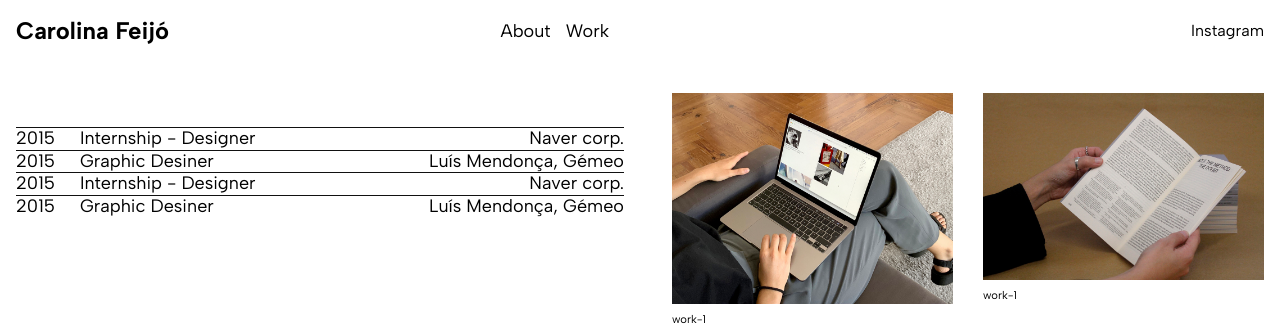
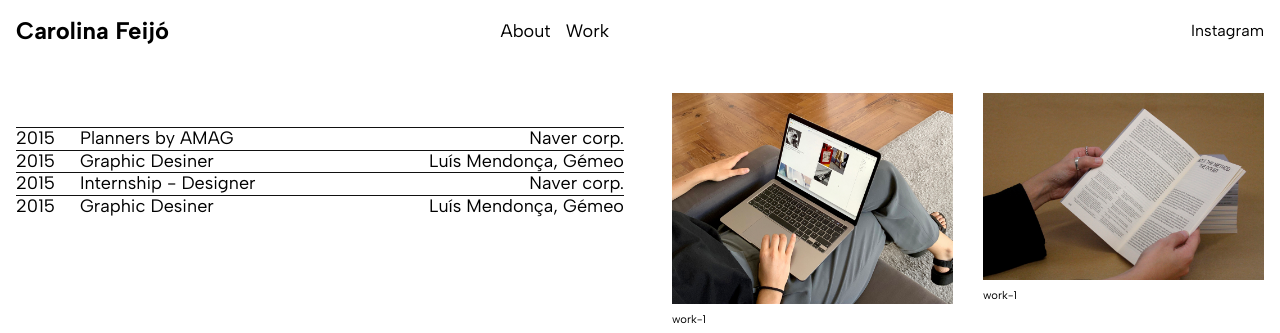
Before and after one commit to kbu715/mariekang, a Next.js app: page /work in a window 1280 px wide. Shown: the top 333 px of the page. Built offline with nearby package versions, Linux system fonts and the light colour scheme.

Commit message:
refactor

```diff
--- a/src/components/ListItem.tsx
+++ b/src/components/ListItem.tsx
@@ -1,4 +1,5 @@
 import styled from '@emotion/styled'
+import Link from 'next/link'
 import { hoverStyles } from '../styles/shared'
 
 const StyledListItem = styled('li')`
@@ -46,6 +47,8 @@ type ListItemProps = {
 export default function ListItem({ year, info1, info2, href }: ListItemProps) {
   return (
     <StyledListItem>
+      <Link href={`/work/${info1}`}>
+        <a>
           <div>
             <div className="item__left">
               <span>{year}</span>
@@ -57,6 +60,8 @@ export default function ListItem({ year, info1, info2, href }: ListItemProps) {
               </a>
             </span>
           </div>
+        </a>
+      </Link>
     </StyledListItem>
   )
 }
--- a/src/pages/index.tsx
+++ b/src/pages/index.tsx
@@ -1,7 +1,6 @@
 import styled from '@emotion/styled'
 import Head from 'next/head'
 // import type { NextPage } from 'next'
-import React from 'react'
 import SubLayout from '../components/layout/SubLayout'
 import ListItem from '../components/ListItem'
 import Poster from '../components/Poster'
--- a/src/pages/work.tsx
+++ b/src/pages/work/[item].tsx
@@ -1,19 +1,22 @@
 import styled from '@emotion/styled'
 import Head from 'next/head'
-import SubLayout from '../components/layout/SubLayout'
-import ListItem from '../components/ListItem'
-import Poster from '../components/Poster'
+import { useRouter } from 'next/router'
+import SubLayout from '../../components/layout/SubLayout'
+import ListItem from '../../components/ListItem'
 
 const List = styled('ul')`
   width: 100%;
   margin-bottom: 50px;
 `
 
-type WorkProps = {
+type WorkItemProps = {
   title?: string
 }
 
-export default function Work({ title }: WorkProps) {
+export default function WorkItem({ title }: WorkItemProps) {
+  const router = useRouter()
+
+  console.log(router.query.item)
   return (
     <div className="container">
       <Head>
@@ -23,7 +26,7 @@ export default function Work({ title }: WorkProps) {
         <List>
           <ListItem
             year="2015"
-            info1="Internship - Designer"
+            info1="Planners by AMAG"
             info2="Naver corp."
             href="https://www.naver.com"
           />
@@ -38,24 +41,16 @@ export default function Work({ title }: WorkProps) {
         </List>
       </div>
       <div className="right__box">
-        <div className="grid">
-          <Poster src="images/work-1.jpeg" desc="work-1" />
-          <Poster src="images/work-2.jpeg" desc="work-1" />
-          <Poster src="images/work-3.jpeg" desc="work-1" />
-          <Poster src="images/work-4.jpeg" desc="work-1" />
-          <Poster src="images/work-5.png" desc="work-1" />
-          <Poster src="images/work-6.jpeg" desc="work-1" />
-          <Poster src="images/work-7.png" desc="work-1" />
-        </div>
+        <h1>{router.query.item}</h1>
       </div>
     </div>
   )
 }
 
-Work.getLayout = function getLayout(page: React.ReactElement) {
+WorkItem.getLayout = function getLayout(page: React.ReactElement) {
   return <SubLayout>{page}</SubLayout>
 }
 
-Work.getInitialProps = () => {
+WorkItem.getInitialProps = () => {
   return { title: 'Work - Marie Kang' }
 }
--- /dev/null
+++ b/src/pages/work/index.tsx
@@ -0,0 +1,61 @@
+import styled from '@emotion/styled'
+import Head from 'next/head'
+import SubLayout from '../../components/layout/SubLayout'
+import ListItem from '../../components/ListItem'
+import Poster from '../../components/Poster'
+
+const List = styled('ul')`
+  width: 100%;
+  margin-bottom: 50px;
+`
+
+type WorkProps = {
+  title?: string
+}
+
+export default function Work({ title }: WorkProps) {
+  return (
+    <div className="container">
+      <Head>
+        <title>{title}</title>
+      </Head>
+      <div className="left__box">
+        <List>
+          <ListItem
+            year="2015"
+            info1="Planners by AMAG"
+            info2="Naver corp."
+            href="https://www.naver.com"
+          />
+          <ListItem year="2015" info1="Graphic Desiner" info2="Luís Mendonça, Gémeo" href="#" />
+          <ListItem
+            year="2015"
+            info1="Internship - Designer"
+            info2="Naver corp."
+            href="https://www.naver.com"
+          />
+          <ListItem year="2015" info1="Graphic Desiner" info2="Luís Mendonça, Gémeo" href="#" />
+        </List>
+      </div>
+      <div className="right__box">
+        <div className="grid">
+          <Poster src="images/work-1.jpeg" desc="work-1" />
+          <Poster src="images/work-2.jpeg" desc="work-1" />
+          <Poster src="images/work-3.jpeg" desc="work-1" />
+          <Poster src="images/work-4.jpeg" desc="work-1" />
+          <Poster src="images/work-5.png" desc="work-1" />
+          <Poster src="images/work-6.jpeg" desc="work-1" />
+          <Poster src="images/work-7.png" desc="work-1" />
+        </div>
+      </div>
+    </div>
+  )
+}
+
+Work.getLayout = function getLayout(page: React.ReactElement) {
+  return <SubLayout>{page}</SubLayout>
+}
+
+Work.getInitialProps = () => {
+  return { title: 'Work - Marie Kang' }
+}
```
Lines whose indentation alone changed are shown as unchanged.
